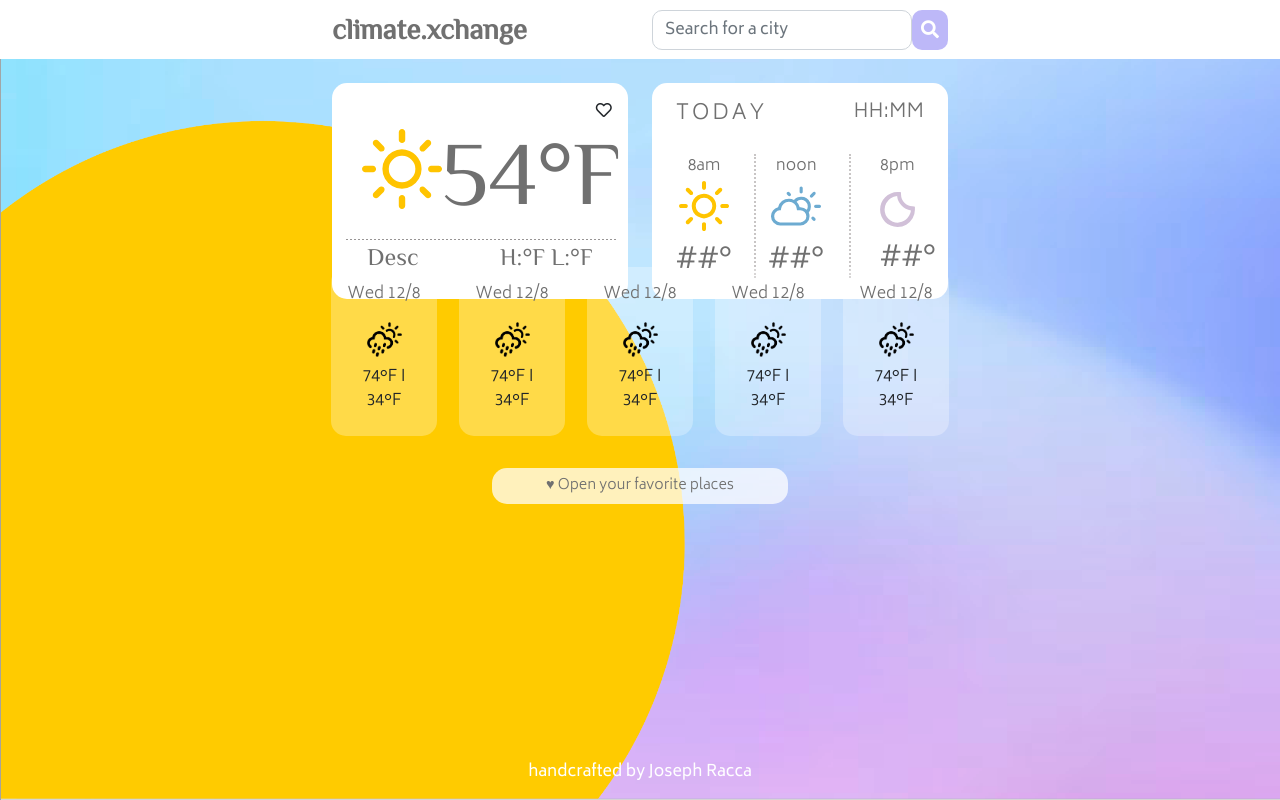
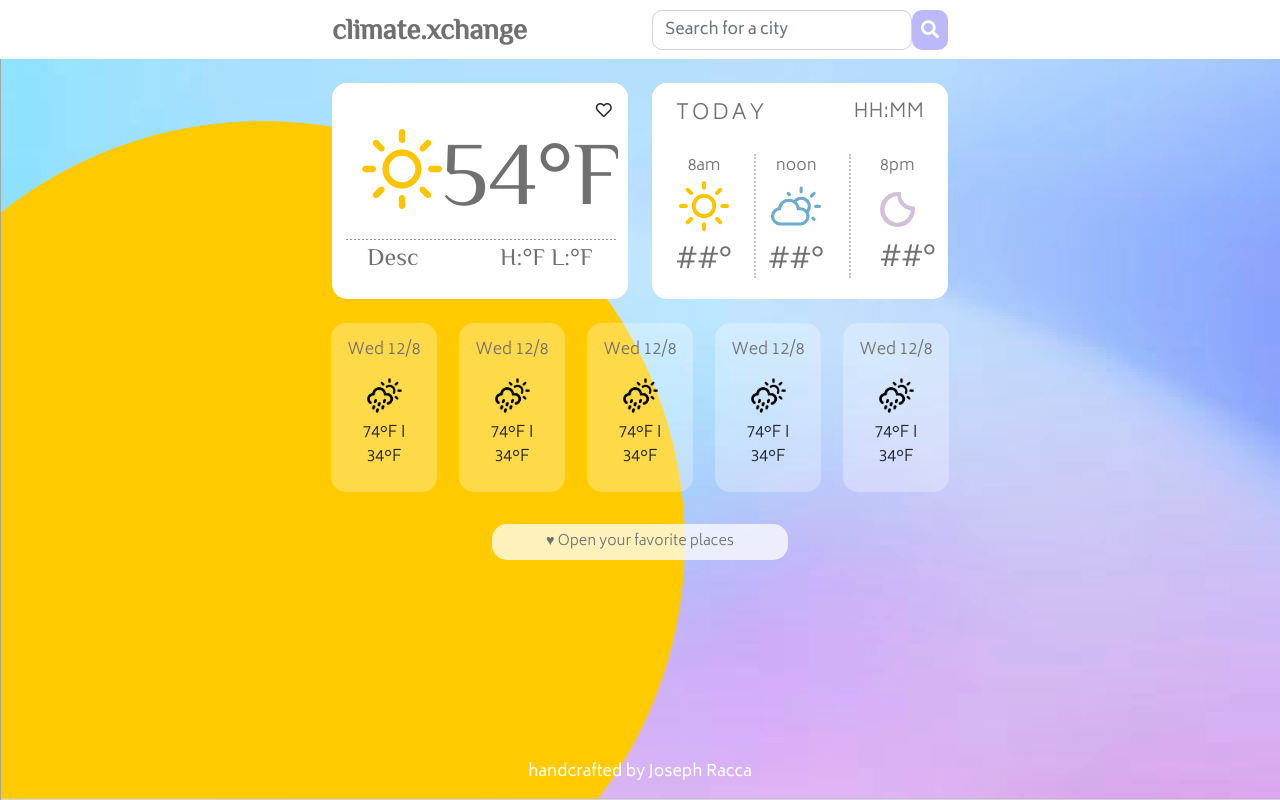
Before and after one commit to sophieespejo/raccaWeatherApp, a plain HTML site: page index.html in a window 1280 px wide. Drawn offline with nearby package versions, Linux system fonts and the light colour scheme.

```diff
--- a/css/style.css
+++ b/css/style.css
@@ -45,7 +45,7 @@
 }
 
 .whiteColRow{
-    height: 20vh;
+    min-height: 20vh;
 }
 
 .dayModeFontColor{
```
Also changed, not shown: scripts/geolocation.js (renamed from scripts/geocache.js).
